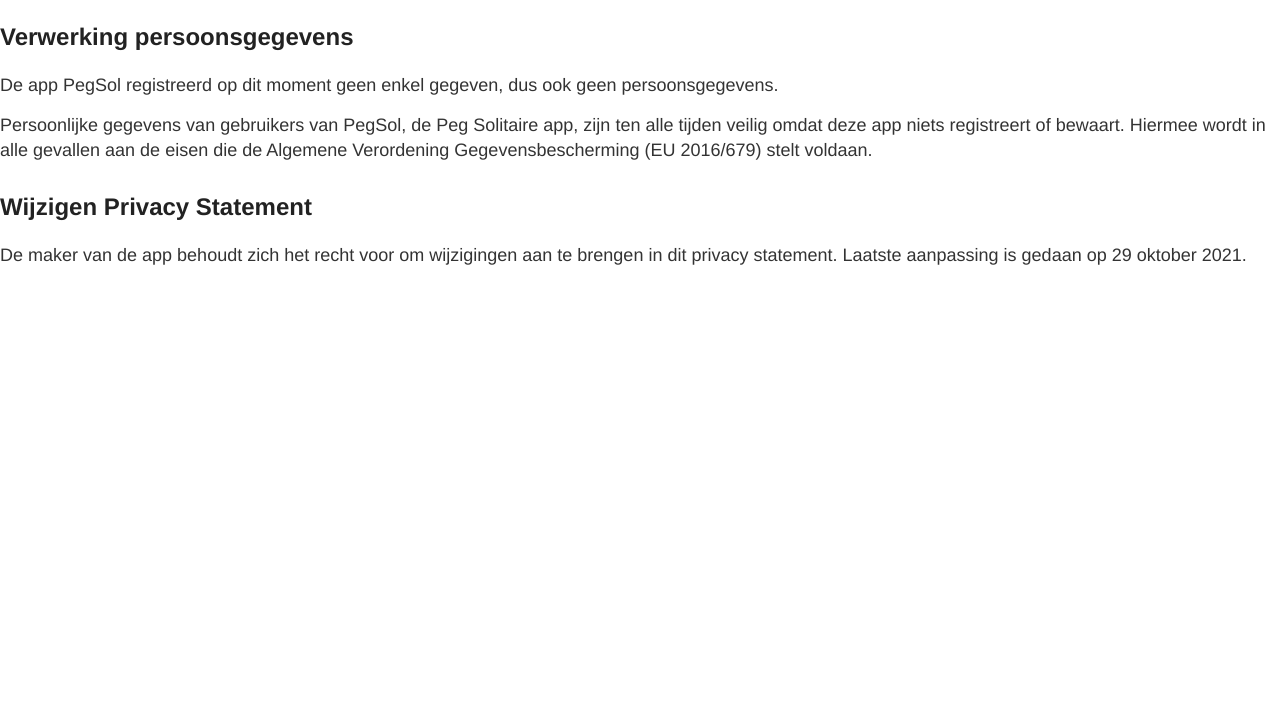
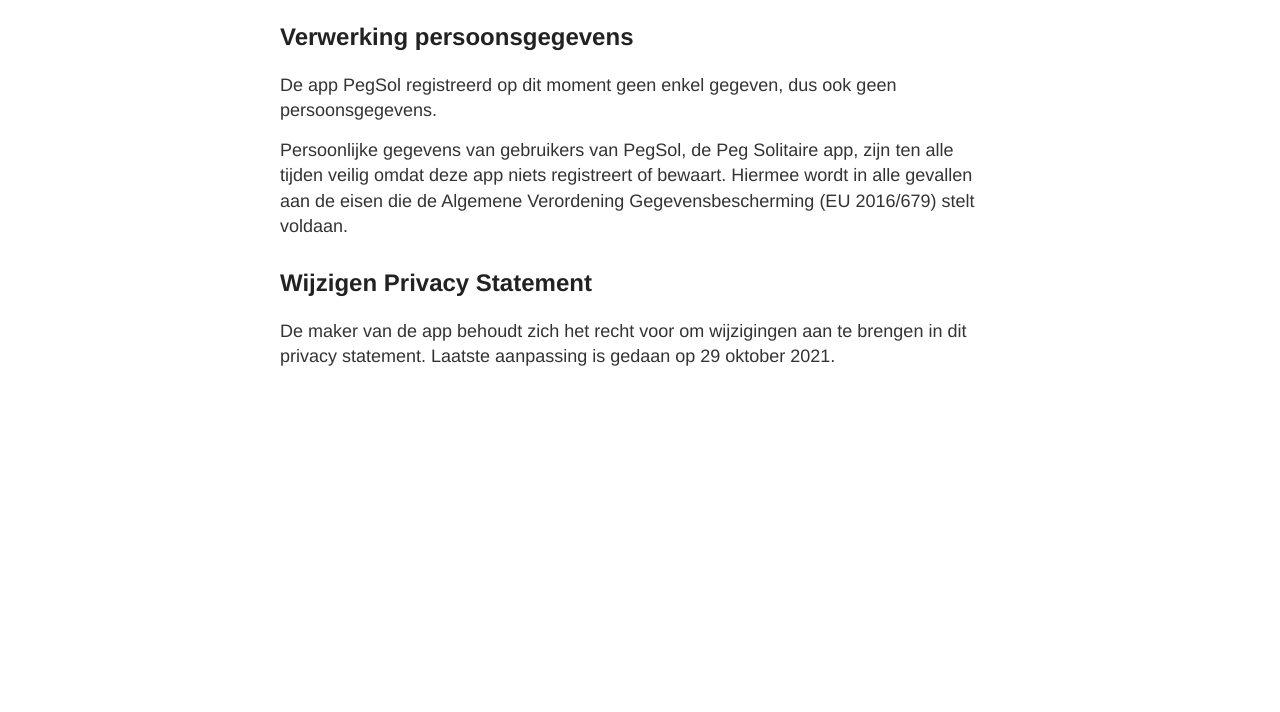
Before and after one commit to thehuijb/thehuijb.github.io, an Eleventy site: page src/apps/pegsol/privacy-policy.html in a window 1280 px wide. Shown: the part 88-800 px from the top of the page. Built offline with nearby package versions, Linux system fonts and the light colour scheme; Eleventy itself is replaced by a stand-in of ours; files that its build step writes are made by us from their sources.

Commit message:
add main element to privacy-policy

```diff
--- a/src/apps/pegsol/privacy-policy.html
+++ b/src/apps/pegsol/privacy-policy.html
@@ -1,7 +1,7 @@
 ---
 layout: base
 ---
-
+<main id="main" class="main container">
 	<h1>Privacy Statement Peg Solitaire app (PegSol)</h1>
 	<div class="privacy-policy__container">
 		<h2>Verwerking persoonsgegevens</h2>
@@ -10,3 +10,4 @@
 		<h2>Wijzigen Privacy Statement</h2>
 		<p>De maker van de app behoudt zich het recht voor om wijzigingen aan te brengen in dit privacy statement. Laatste aanpassing is gedaan op 29 oktober 2021.</p>
 	</div>
+</main>
```
Lines whose indentation alone changed are shown as unchanged.
